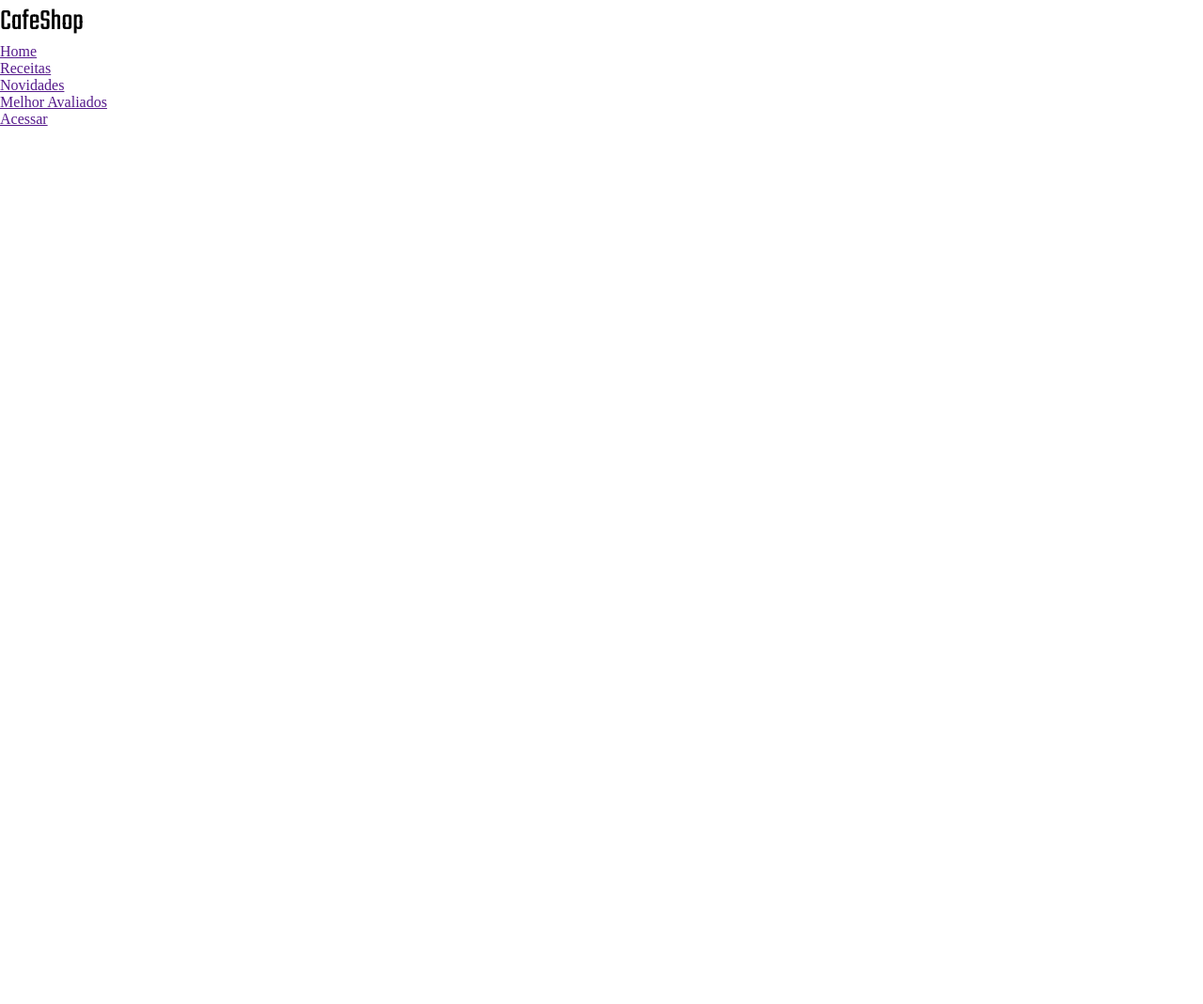
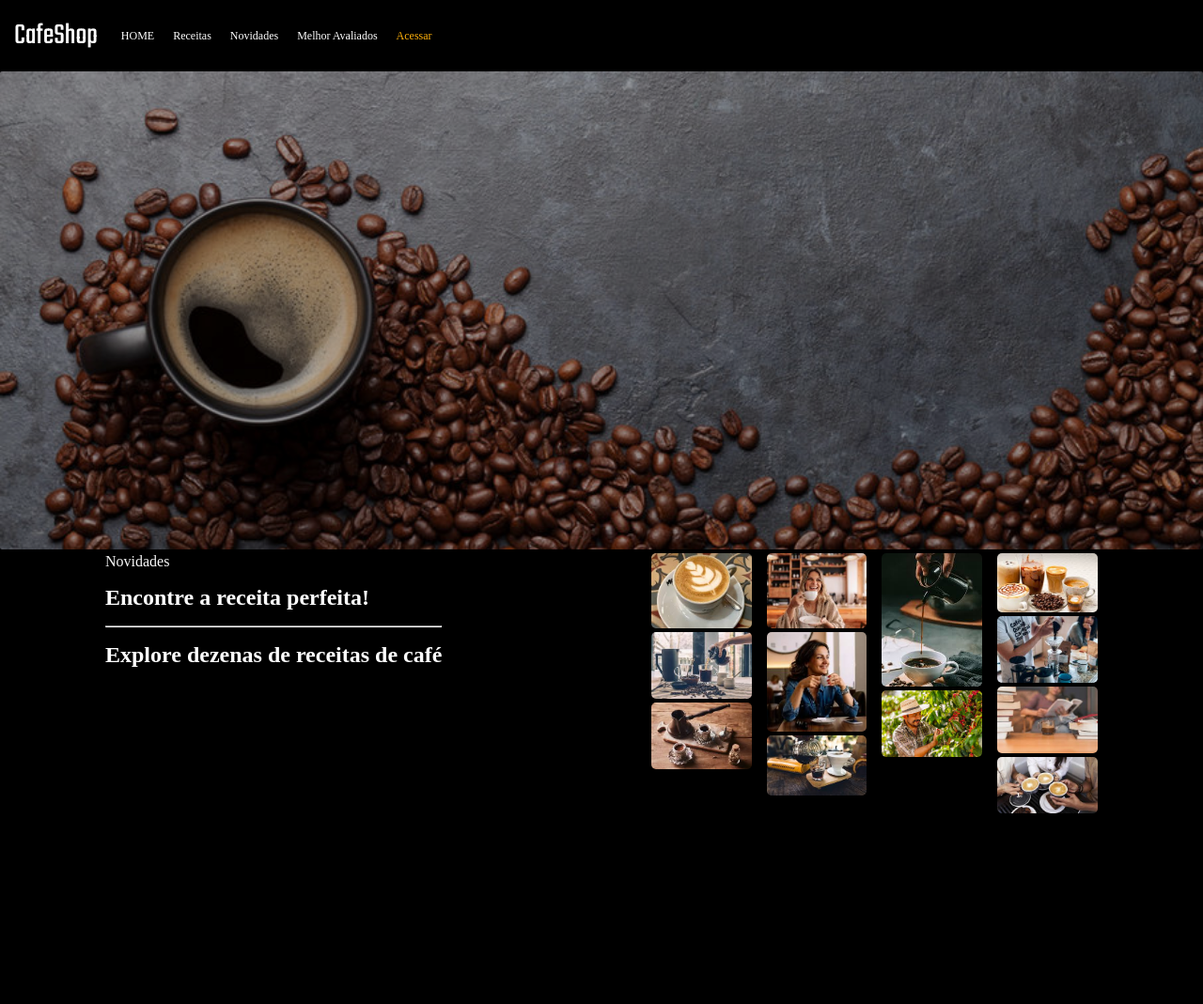
Before and after one commit to marianadobri/aulas_lima, a plain HTML site: page Atividades/exe09_cafeteria/index.html in a window 1280 px wide. Shown: the whole page at 94% size. Before the commit the page ends 800 px from the top, so only its background shows below. Drawn offline with Linux system fonts and the light colour scheme.

Commit message:
09_cafeteria

```diff
--- a/Atividades/exe09_cafeteria/css/styless.css
+++ b/Atividades/exe09_cafeteria/css/styless.css
@@ -8,7 +8,97 @@
     box-sizing: border-box;
 }
 
+body{
+    color: #ffffff;
+    background-color: #000000;
+}
+
 .logo {
     font-family: Teko;
     font-size: 2rem;
+    padding: 15px;
+    color: rgb(255, 255, 255);
+    align-items:center;
+    justify-content: space-between;
 }
+
+.conteudo_home {
+    padding: 10px;
+
+}
+
+.conteudo_receitas {
+    padding: 10px;
+
+}
+
+.conteudo_novidades {
+    padding: 10px;
+
+}
+
+.conteudo_melhor_avaliados {
+    padding: 10px;
+
+}
+
+.conteudo_acessar {
+    padding: 10px;
+    color: #ffb10a;
+
+}
+
+a {
+    color: rgb(255, 255, 255);
+    text-decoration: none;
+}
+
+.fundo_cabecalho {
+    background-color: #000000;
+    display: flex;
+    align-items:center;
+    font-size: 12px;
+    margin: auto;
+
+}
+
+.banner-cafe {
+    max-width: 100%;
+    margin: 0 auto;
+}
+
+.banner-cafe > img {
+    width: 100%;
+    box-shadow: 10px 0px 20px rgba(0,0,0, 0.5);
+    border-radius: 2px;
+    opacity: 0.7;
+}
+
+.banner-novidades{
+    max-width: 1120px;
+    height: 60vh;
+    margin: auto;
+    padding: 0rem 2rem;
+    gap: 6rem;
+    display: flex;
+    justify-content: space-between;
+}
+
+.banner-conteudo {
+    /*Organizamos o conteúdo em coluna*/
+    display: flex;
+    flex-direction: column;
+    gap: 1rem;
+}
+
+.banner-imagens {
+    /*Definir largura máxima*/
+    max-width: 45%;
+    /*Exibir as imagens em 4 colunas*/
+    column-count: 4;
+}
+
+.banner-imagens > figure > img{
+    width: 100%;
+    border-radius: 5px;
+}
--- a/Atividades/exe09_cafeteria/index.html
+++ b/Atividades/exe09_cafeteria/index.html
@@ -8,16 +8,48 @@
 </head>
 <body>
     <header>
-        <nav>
+        <nav class="fundo_cabecalho">
             <span class="logo">CafeShop</span>
-            <ul class="menu">
-                <li><a href="">Home</a></li>
-                <li><a href="">Receitas</a></li>
-                <li><a href="">Novidades</a></li>
-                <li><a href="">Melhor Avaliados</a></li>
-            </ul>
-            <a href="">Acessar</a>
+                <a class="conteudo_home" href="">HOME</a>
+                <a class="conteudo_receitas" href="">Receitas</a>
+                <a class="conteudo_novidades" href="">Novidades</a>
+                <a class="conteudo_melhor_avaliados" href="">Melhor Avaliados</a>
+                <a class="conteudo_acessar" href="">Acessar</a>
         </nav>
     </header>
+
+    <main>
+        <figure class="banner-cafe">
+            <img src="img/cafe.jpg" alt="">
+        </figure>
+
+        <section class="banner-novidades">
+            <header class="banner-conteudo">
+                <span>Novidades</span>
+                <h1>Encontre a receita perfeita!</h1>
+                <hr>
+                <h2>Explore dezenas de receitas de café</h2>
+            </header>
+
+            <div class="banner-imagens">
+                <figure><img src="img/cafe-1.png" alt=""></figure>
+                <figure><img src="img/cafe-2.png" alt=""></figure>
+                <figure><img src="img/cafe-3.png" alt=""></figure>
+                <figure><img src="img/cafe-4.png" alt=""></figure>
+                <figure><img src="img/cafe-5.png" alt=""></figure>
+                <figure><img src="img/cafe-6.png" alt=""></figure>
+                <figure><img src="img/cafe-7.png" alt=""></figure>
+                <figure><img src="img/cafe-8.png" alt=""></figure>
+                <figure><img src="img/cafe-9.png" alt=""></figure>
+                <figure><img src="img/cafe-10.png" alt=""></figure>
+                <figure><img src="img/cafe-11.png" alt=""></figure>
+                <figure><img src="img/cafe-12.png" alt=""></figure>
+
+            </div>
+        </section>
+    </main>
+
+
+
 </body>
 </html>
```
Also changed, not shown: Atividades/exe09_cafeteria/img/cafe-1.png (added), Atividades/exe09_cafeteria/img/cafe-10.png (added), Atividades/exe09_cafeteria/img/cafe-11.png (added), Atividades/exe09_cafeteria/img/cafe-12.png (added), Atividades/exe09_cafeteria/img/cafe-2.png (added), Atividades/exe09_cafeteria/img/cafe-3.png (added), Atividades/exe09_cafeteria/img/cafe-4.png (added), Atividades/exe09_cafeteria/img/cafe-5.png (added), Atividades/exe09_cafeteria/img/cafe-6.png (added), Atividades/exe09_cafeteria/img/cafe-7.png (added), Atividades/exe09_cafeteria/img/cafe-8.png (added), Atividades/exe09_cafeteria/img/cafe-9.png (added), Atividades/exe09_cafeteria/img/cafe.jpg (added).
